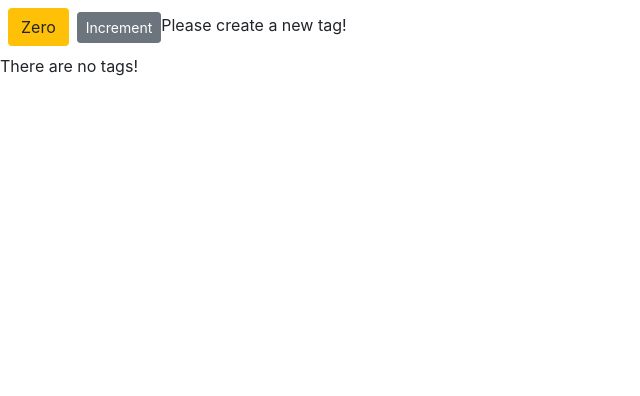
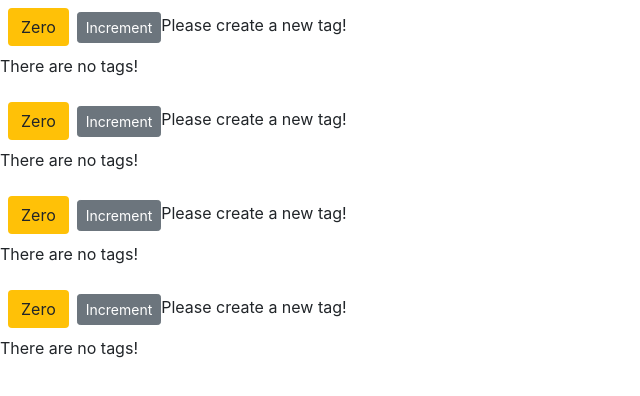
Before and after one commit to waleolakareem/counter-app, a React (Create React App) app: page / in a window 1280 px wide. Shown: the top 396 px of the page, without its empty margins (0-640 px from the left). Built offline with nearby package versions, Linux system fonts and the light colour scheme.

Commit message:
Create Counters to render all counter :bookmark:

```diff
--- /dev/null
+++ b/src/components/counters.jsx
@@ -0,0 +1,22 @@
+import React, { Component } from 'react';
+import Counter from "./counter"
+
+class Counters extends Component {
+  state = {
+    counters: [
+      {id:1, value:0},
+      {id:2, value:0},
+      {id:3, value:0},
+      {id:4, value:0},
+    ]
+  }
+  render () {
+    return (
+      <div>
+        { this.state.counters.map(counter => <Counter key={counter.id} />)}
+      </div>
+    )
+  }
+}
+
+export default Counters;
--- a/src/index.js
+++ b/src/index.js
@@ -4,9 +4,9 @@
 import App from './App';
 import * as serviceWorker from './serviceWorker';
 import 'bootstrap/dist/css/bootstrap.css';
-import Counter from './components/counter';
+import Counters from './components/counters';
 
-ReactDOM.render(<Counter />, document.getElementById('root'));
+ReactDOM.render(<Counters />, document.getElementById('root'));
 
 // If you want your app to work offline and load faster, you can change
 // unregister() to register() below. Note this comes with some pitfalls.
```
